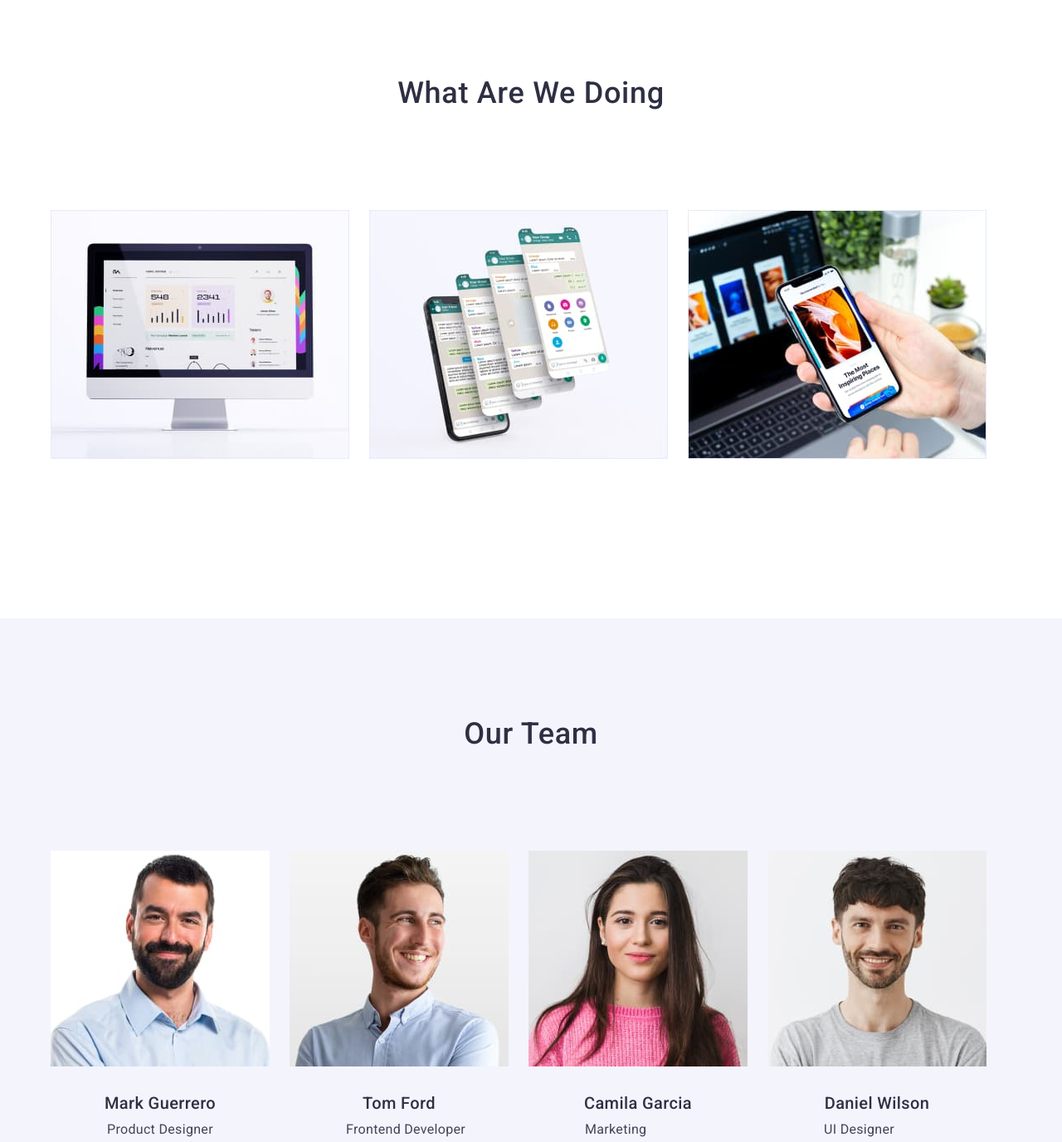
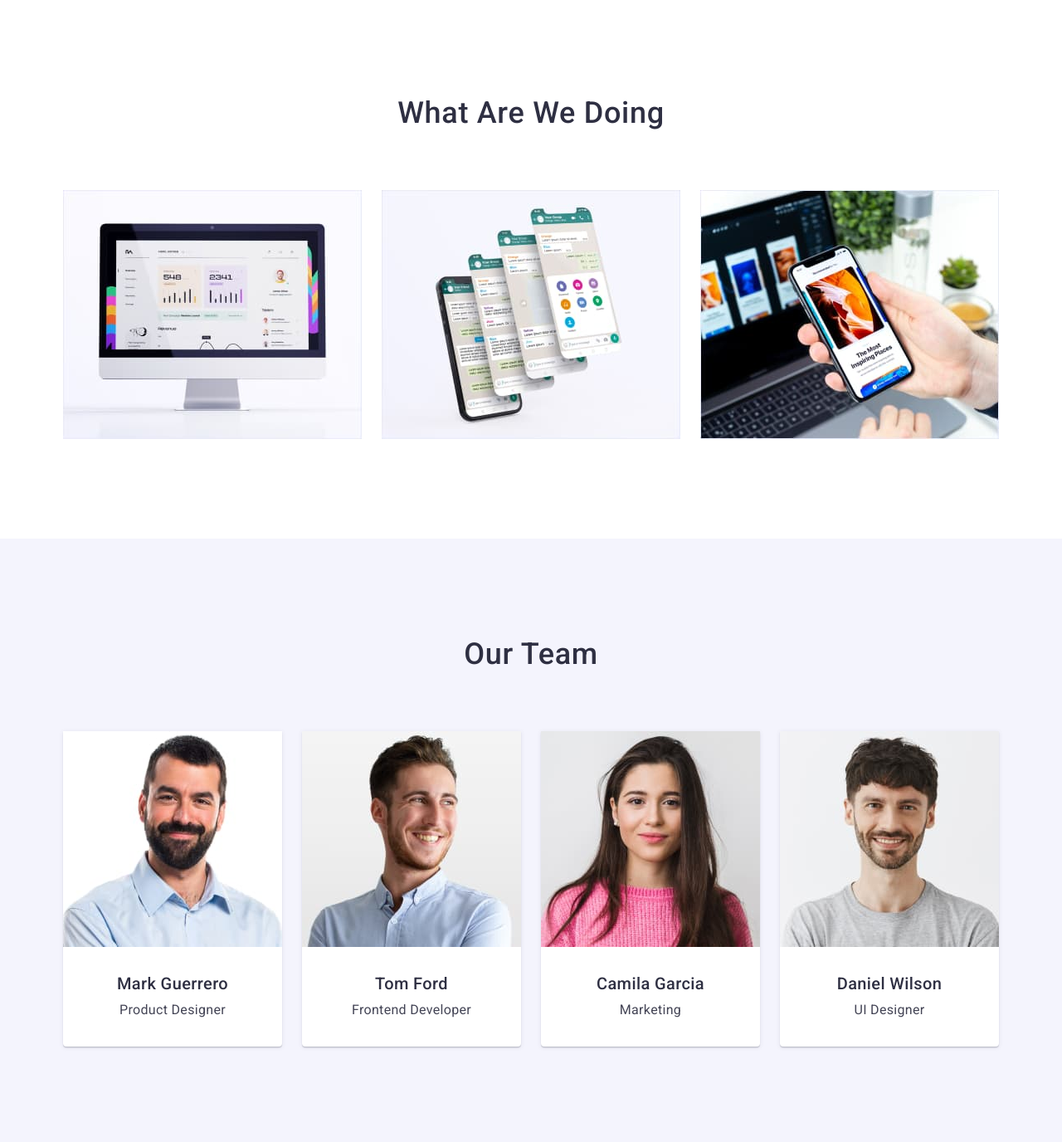
Before and after one commit to wonderotter/goit-markup-hw-03, a plain HTML site: page index.html in a window 1280 px wide. Shown: the part 925-2301 px from the top of the page at 83% size. Drawn offline with nearby package versions, Linux system fonts and the light colour scheme.

Commit message:
hw-03-0912

```diff
--- a/css/styles.css
+++ b/css/styles.css
@@ -53,6 +53,8 @@ body {
 .page-header {
     padding-top: 24px;
     padding-bottom: 24px;
+    background: #FFFFFF;
+    box-shadow: 0px 2px 1px rgba(46, 47, 66, 0.08), 0px 1px 1px rgba(46, 47, 66, 0.16), 0px 1px 6px rgba(46, 47, 66, 0.08);
 
 }
 
@@ -60,13 +62,13 @@ body {
     width: 1158px;
     margin-left: auto;
     margin-right: auto;
+    padding: 0 15px;
 }
 
 .page-nav {
     display: flex;
     align-items: center;
     margin-right: auto;
-    gap: 40px;
 }
 
 .contact-list {
@@ -217,7 +219,6 @@ body {
 .description-list {
     display: flex;
     gap: 24px;
-    margin-bottom: 72px;
 }
 .section-title {
     text-align: center;
@@ -227,58 +228,42 @@ body {
     letter-spacing: 0.02em;
     color: var(--head-color);
     text-transform: capitalize;
-    margin-bottom: 120px;
+    margin-bottom: 72px;
 }
-
-.section-title {
-    text-align: center;
-    font-weight: 500;
-    font-size: 36px;
-    line-height: 1.11;
-    letter-spacing: 0.02em;
-    color: var(--head-color);
-    text-transform: capitalize;
-}
-
 .team-name {
     font-weight: 500;
     font-size: 20px;
     line-height: 1.2;
     letter-spacing: 0.02em;
     color: var(--head-color);
-    width: 135px;
-    height: 24px;
-    text-align: center;
-    margin-top: 32px;
-    margin-left: 64.5px;
+    margin-bottom: 8px;
+}
+.team-card:not(:last-child) {
+    margin-right: 24px;
 
 }
-.team-card:not(:last-child) {
-margin-right: 24px;
+.team-card {
+    background: var(--background-color-white);
+    box-shadow: 0px 1px 6px rgba(46, 47, 66, 0.08), 0px 1px 1px rgba(46, 47, 66, 0.16), 0px 2px 1px rgba(46, 47, 66, 0.08);
+    border-radius: 0px 0px 4px 4px;
 }
 
 .team-position {
     line-height: 1.5;
     letter-spacing: 0.02em;
     color: var(--main-text-color);
-    margin-top: 8px;
-    margin-left: 68px;
 }
 .team-section {
     background: var(--light-background-color);
 }
-.section-title-team{
-    margin-top: ;
-    text-align: center;
-    font-weight: 500;
-    font-size: 36px;
-    line-height: 1.11;
-    letter-spacing: 0.02em;
-    color: var(--head-color);
-    text-transform: capitalize;
-}
+
 .our-team {
     margin-bottom: 72px;
+}
+.team-wrapper {
+    margin-top: 32px;
+    margin-bottom: 32px;
+    text-align: center;
 }
 .project-title {
     font-weight: 600;
@@ -299,6 +284,7 @@ margin-right: 24px;
 }
 
 .nav-btn {
+    padding: 12px 24px;
     font-weight: 500;
     cursor: pointer;
     line-height: 1.5;
@@ -360,21 +346,14 @@ margin-right: 24px;
     justify-content: space-between;
 }
 
+.project-wrapper {
+    margin-top: 32px;
+    margin-bottom: 32px;
+    }
+
 .navigation-btns {
     display: flex;
-    flex-direction: row;
-    align-items: flex-start;
-    padding: 0px;
     gap: 24px;
-    position: absolute;
-    width: 586px;
-    height: 48px;
-    left: 427px;
-    top: 168px;
+    justify-content: center;
+    margin-bottom: 72px;
 }
-
-.project-card {
-    margin-right: 24px;
-    margin-bottom: 48px;
-    margin-top: 48px;
-}
--- a/index.html
+++ b/index.html
@@ -99,29 +99,38 @@
     </section>
     <section class="team-section section">
       <div class="container">
-        <h2 class="section-title-team">Our Team</h2>
-        <ul class="our-team list section">
+        <h2 class="section-title">Our Team</h2>
+        <ul class="our-team list">
           <li class="team-card">
             <img src="./images/mark-guerrero.jpg" alt="photo_mark" width="264" height="260">
+            <div class="team-wrapper">
               <h3 class="team-name">Mark Guerrero</h3>
               <p class="team-position">Product Designer</p>
+            </div>
           </li>
           <li class="team-card">
             <img src="./images/tom-ford.jpg" alt="photo_tom" width="264" height="260">
+
+            <div class="team-wrapper">
               <h3 class="team-name">Tom Ford</h3>
               <p class="team-position">Frontend Developer</p>
+            </div>
           </li>
 
           <li class="team-card">
             <img src="./images/camila-garcia.jpg" alt="photo_camila" width="264" height="260">
+            <div class="team-wrapper">
               <h3 class="team-name">Camila Garcia</h3>
               <p class="team-position">Marketing</p>
+            </div>
           </li>
 
           <li class="team-card">
             <img src="./images/daniel-wilson.jpg" alt="photo_daniel" width="264" height="260">
+            <div class="team-wrapper">
               <h3 class="team-name">Daniel Wilson</h3>
               <p class="team-position">UI Designer</p>
+            </div>
           </li>
         </ul>
       </div>
```
Also changed, not shown: portfolio.html (+17 -0 lines). Lines whose indentation alone changed are shown as unchanged.
